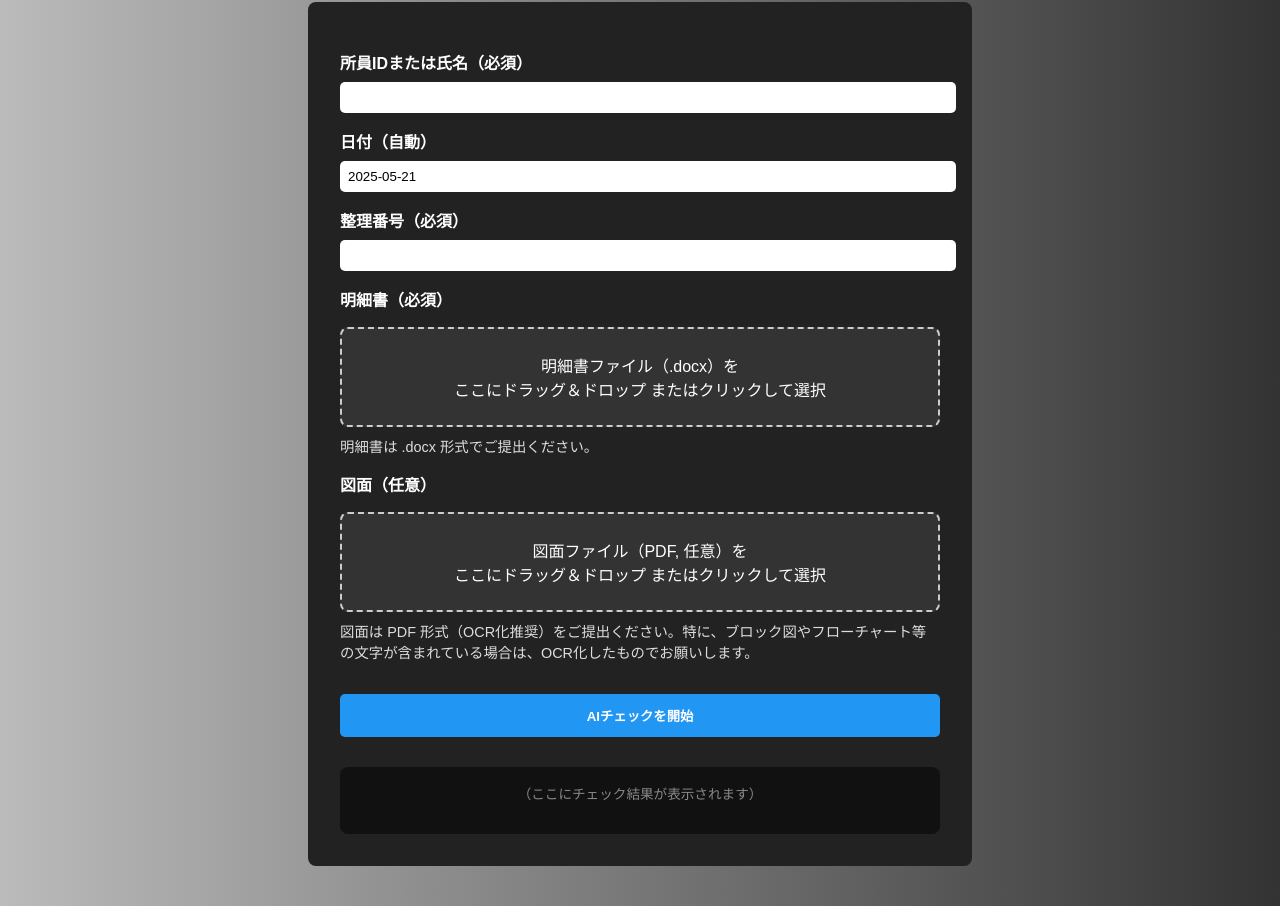
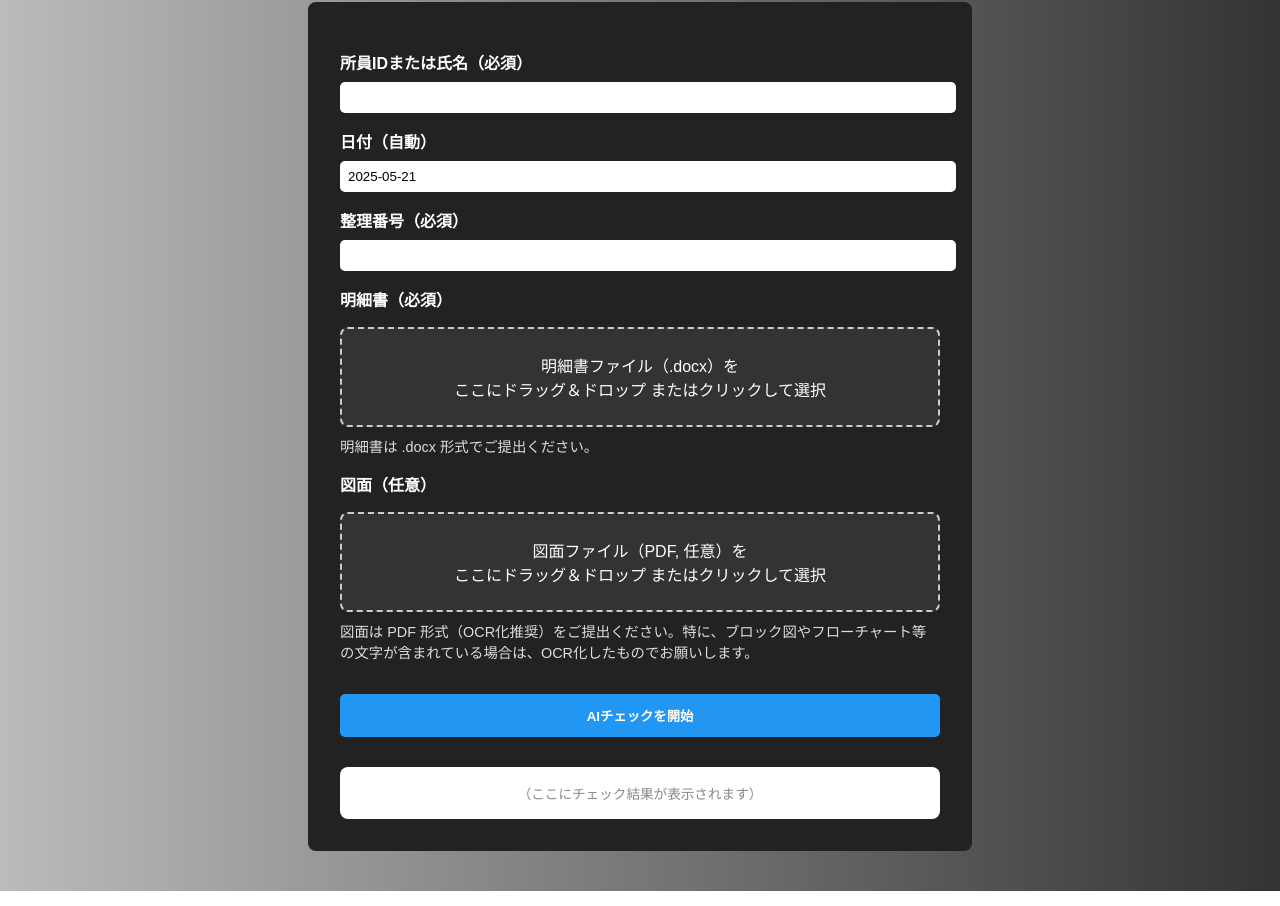
Before and after one commit to Kurosepat/speck-check-ver4, a website: page index.html in a window 1280 px wide. Shown: the part 127-1033 px from the top of the page. Drawn offline with Linux system fonts and the light colour scheme.

Commit message:
Update index.html

```diff
--- a/index.html
+++ b/index.html
@@ -65,17 +65,15 @@
     #result {
       white-space: pre-wrap;
       margin-top: 30px;
-      background: #111;
-      color: #eee;
+      background: white;
+      color: black;
       padding: 1rem;
       border-radius: 8px;
     }
-    #result::before {
-      content: "（ここにチェック結果が表示されます）\A\A";
-      white-space: pre-wrap;
+    #result:empty::before {
+      content: "（ここにチェック結果が表示されます）";
       color: #888;
       font-size: 0.85rem;
-      display: block;
     }
   </style>
 </head>
```
